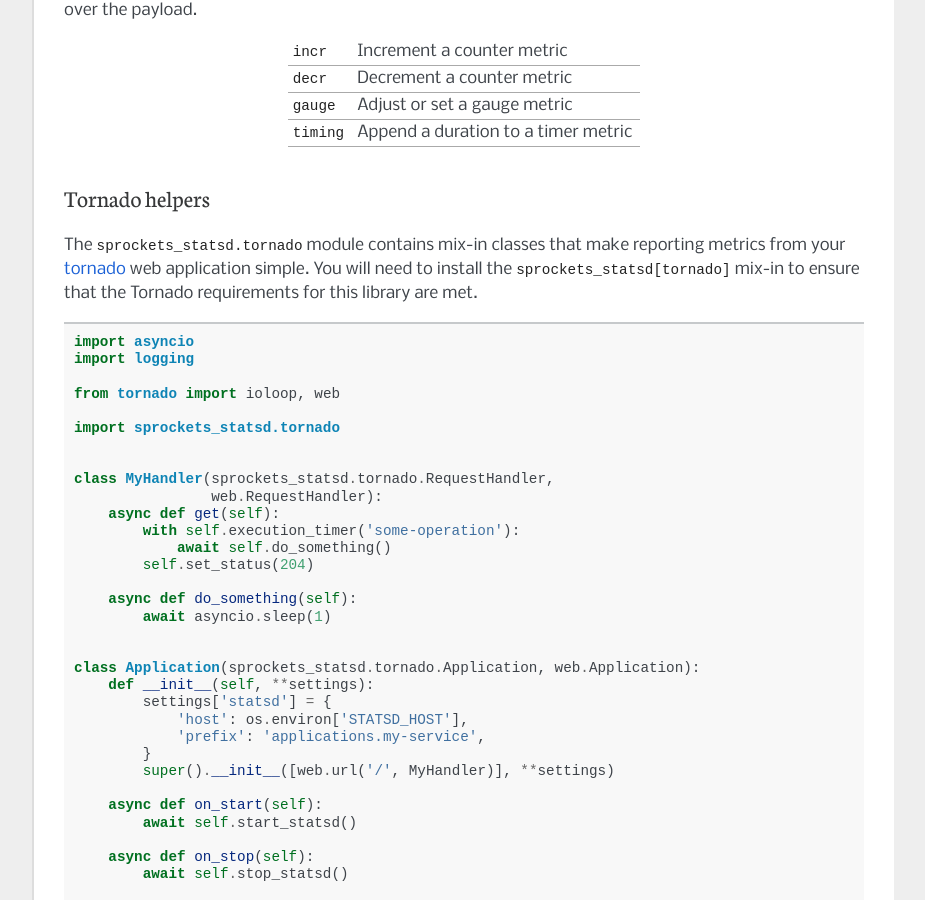
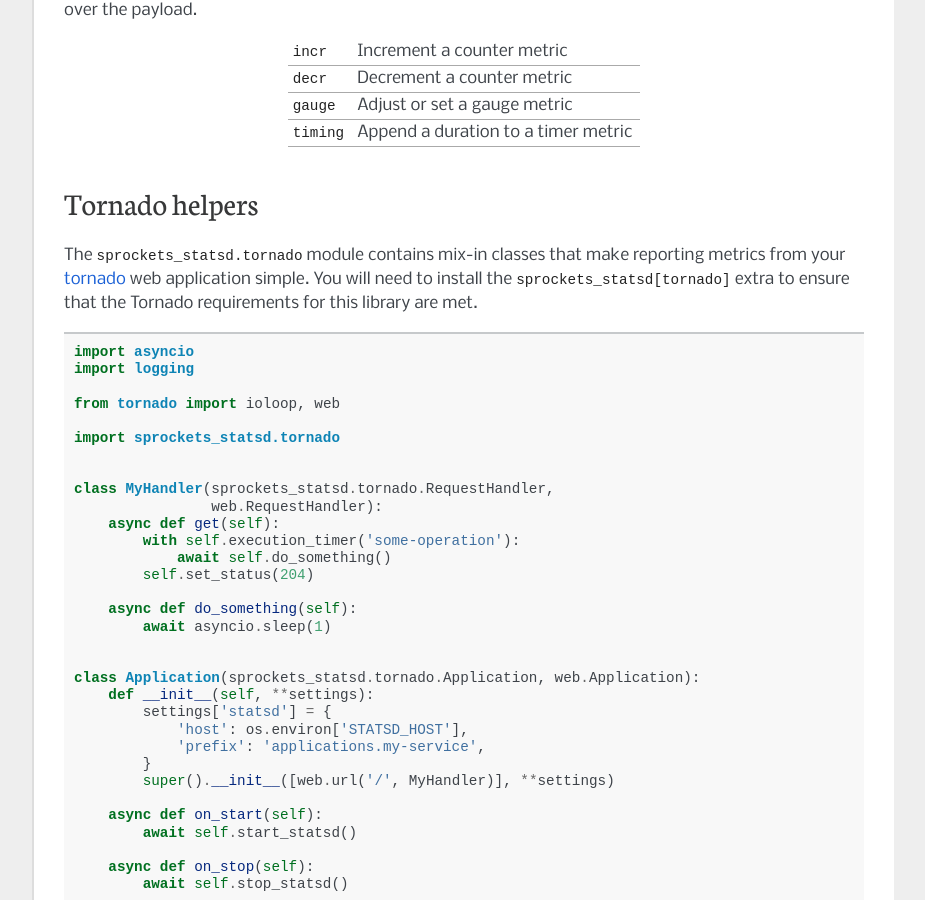
Before and after one commit to sprockets/sprockets-statsd, a Sphinx documentation site: the page built from docs/index.rst, in a window 1280 px wide and 900 px high, scrolled down 767 px. Shown: the whole window, without its empty margins (198-1123 px from the left). Built offline with Sphinx 7.4.7, drawn with Linux system fonts in a browser that asks for light colours.

Commit message:
Make docs a little cleaner.

```diff
--- a/README.rst
+++ b/README.rst
@@ -47,7 +47,7 @@
 Tornado helpers
 ===============
 The ``sprockets_statsd.tornado`` module contains mix-in classes that make reporting metrics from your tornado_ web
-application simple.  You will need to install the ``sprockets_statsd[tornado]`` mix-in to ensure that the Tornado
+application simple.  You will need to install the ``sprockets_statsd[tornado]`` extra to ensure that the Tornado
 requirements for this library are met.
 
 .. code-block:: python
--- a/docs/index.rst
+++ b/docs/index.rst
@@ -1,4 +1,3 @@
-================
 sprockets-statsd
 ================
 
```
